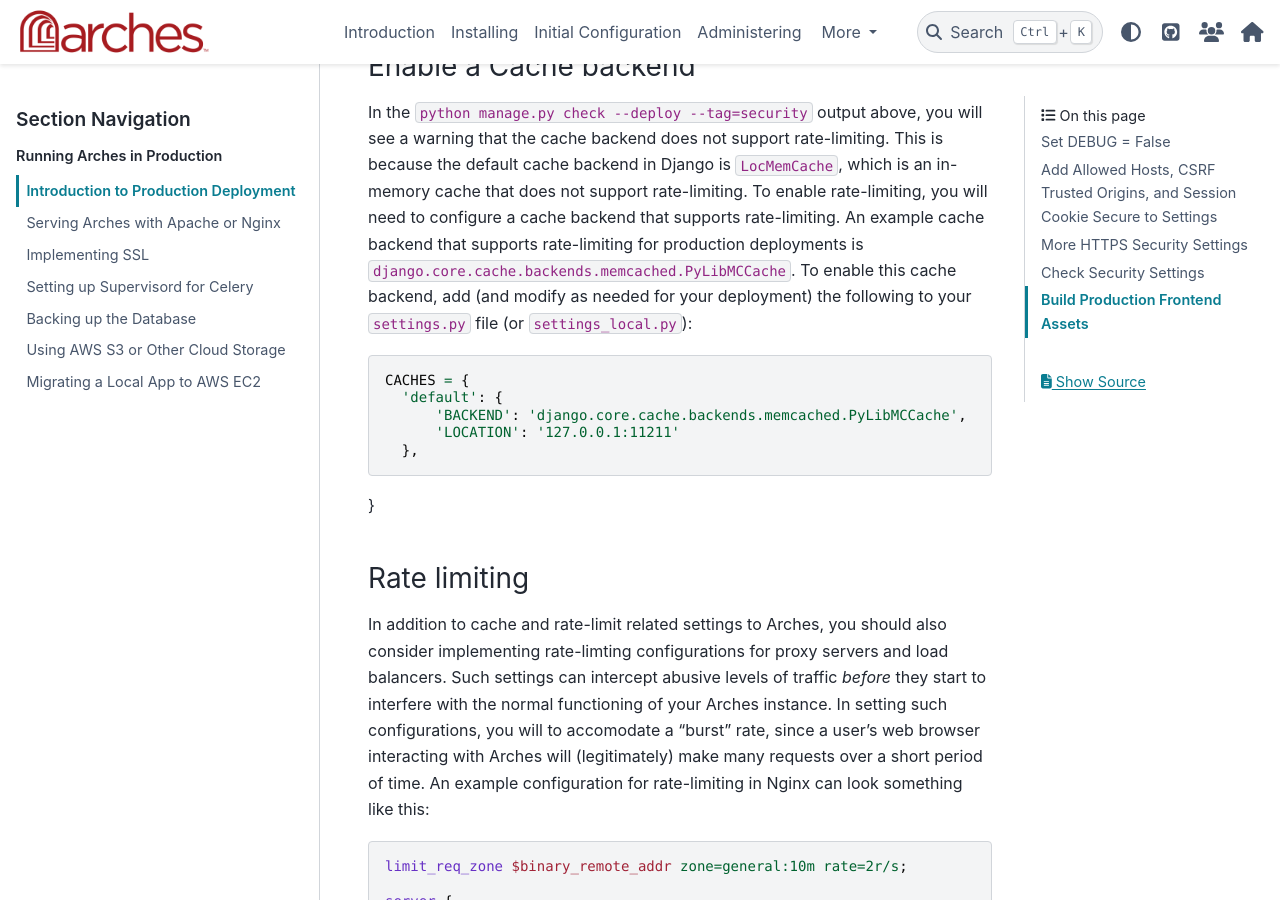
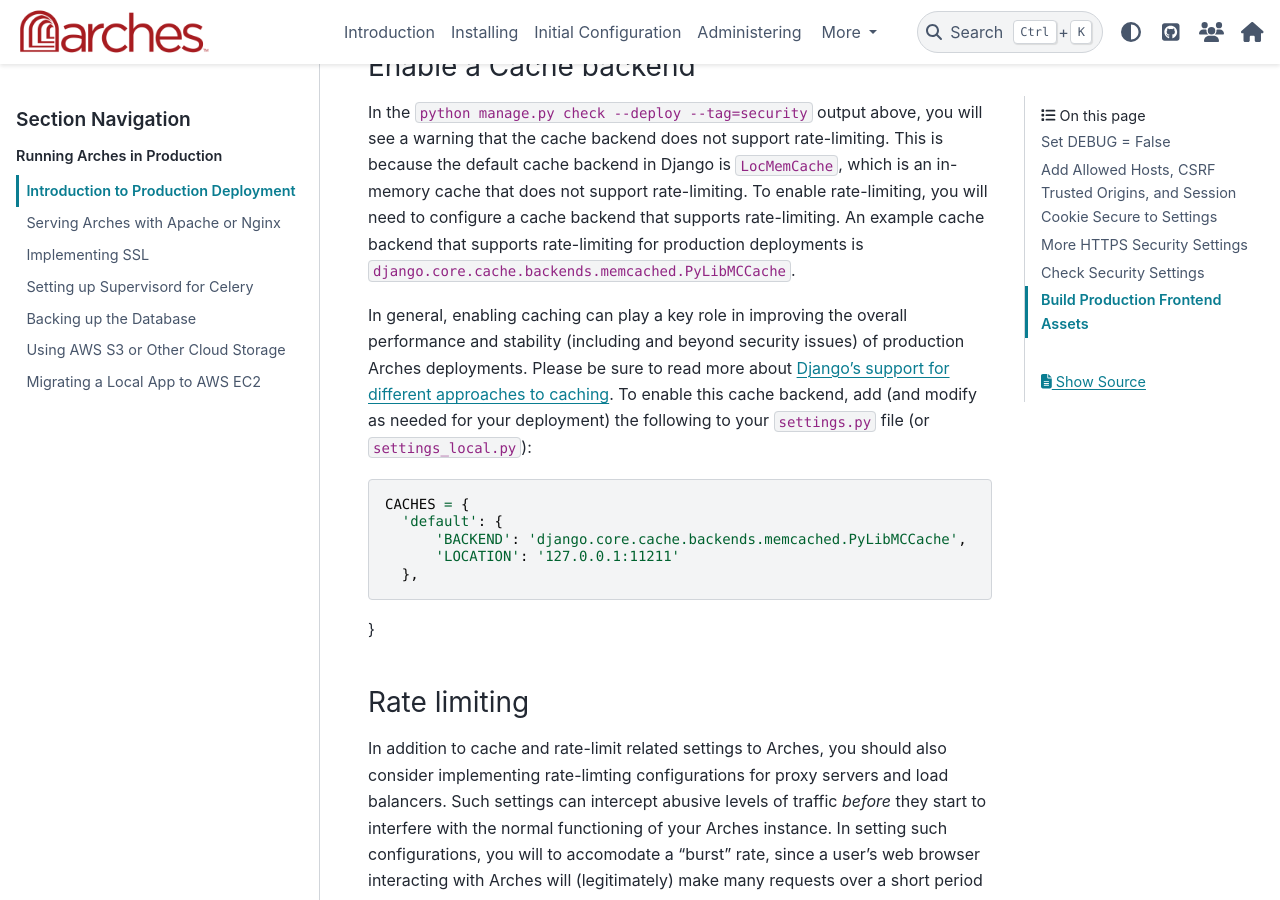
Before and after one commit to archesproject/arches-docs, a Sphinx documentation site: the page built from docs/deployment/arches-in-production.rst, in a window 1280 px wide and 900 px high, scrolled down 3183 px. Built offline with Sphinx 7.4.7 and the PyData theme 0.15.4, drawn with Linux system fonts in a browser that asks for light colours.

Commit message:
Added Cyrus suggestion about Django caching docs

```diff
--- a/docs/deployment/arches-in-production.rst
+++ b/docs/deployment/arches-in-production.rst
@@ -97,7 +97,9 @@
 
 Enable a Cache backend
 ----------------------
-In the ``python manage.py check --deploy --tag=security`` output above, you will see a warning that the cache backend does not support rate-limiting. This is because the default cache backend in Django is ``LocMemCache``, which is an in-memory cache that does not support rate-limiting. To enable rate-limiting, you will need to configure a cache backend that supports rate-limiting. An example cache backend that supports rate-limiting for production deployments is ``django.core.cache.backends.memcached.PyLibMCCache``. To enable this cache backend, add (and modify as needed for your deployment) the following to your ``settings.py`` file (or ``settings_local.py``):
+In the ``python manage.py check --deploy --tag=security`` output above, you will see a warning that the cache backend does not support rate-limiting. This is because the default cache backend in Django is ``LocMemCache``, which is an in-memory cache that does not support rate-limiting. To enable rate-limiting, you will need to configure a cache backend that supports rate-limiting. An example cache backend that supports rate-limiting for production deployments is ``django.core.cache.backends.memcached.PyLibMCCache``.
+
+In general, enabling caching can play a key role in improving the overall performance and stability (including and beyond security issues) of production Arches deployments. Please be sure to read more about `Django's support for different approaches to caching <https://docs.djangoproject.com/en/5.1/topics/cache/>`_. To enable this cache backend, add (and modify as needed for your deployment) the following to your ``settings.py`` file (or ``settings_local.py``):
 
 .. code-block:: python
 
```
